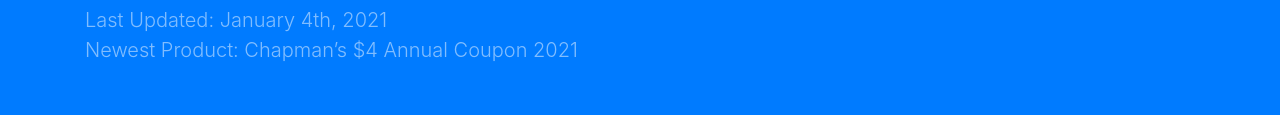
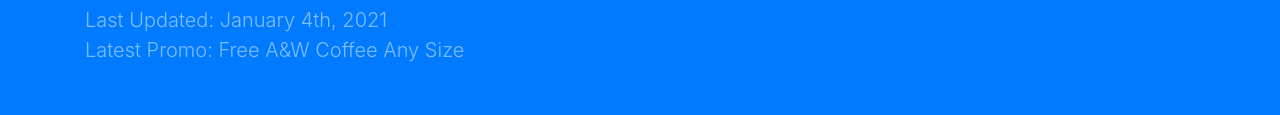
Before and after one commit to Matt-Tang/freebie-alert, a website: page index.html in a window 1280 px wide. Shown: the part 222-337 px from the top of the page. Drawn offline with Linux system fonts and the light colour scheme.

Commit message:
Changed Latest Promo

```diff
--- a/index.html
+++ b/index.html
@@ -58,8 +58,8 @@
       <div class="row h-100 align-items-center">
         <div class="col-lg-12">
           <h1 class="display-4 text-white mt-5 mb-2">The best 4 letter F word is FREE</h1>
-          <p class="lead mb-5 text-white-50">Last Updated: January 4th, 2021<br> Newest Product: Chapman’s $4 Annual
-            Coupon 2021</p>
+          <p class="lead mb-5 text-white-50">Last Updated: January 4th, 2021<br> Latest Promo: Free A&W Coffee Any Size
+          </p>
         </div>
       </div>
     </div>
@@ -101,8 +101,8 @@
           <img class="card-img-top" src="img/promo4_aw_coffee.png">
           <div class="card-body">
             <h4 class="card-title">Free A&W Coffee</h4>
-            <p class="card-text">Free A&W coffee any size from Jan 4 to Jan 17 via drive-thru, in-store, or mobile app!<br> <span
-                class="price"><b>Value: $1.90-3.10</b></span>
+            <p class="card-text">Free A&W coffee any size from Jan 4 to Jan 17 via drive-thru, in-store, or mobile
+              app!<br> <span class="price"><b>Value: $1.90-3.10</b></span>
               <br> <b>Posted On: 01/04/2021</b>
             </p>
           </div>
```
